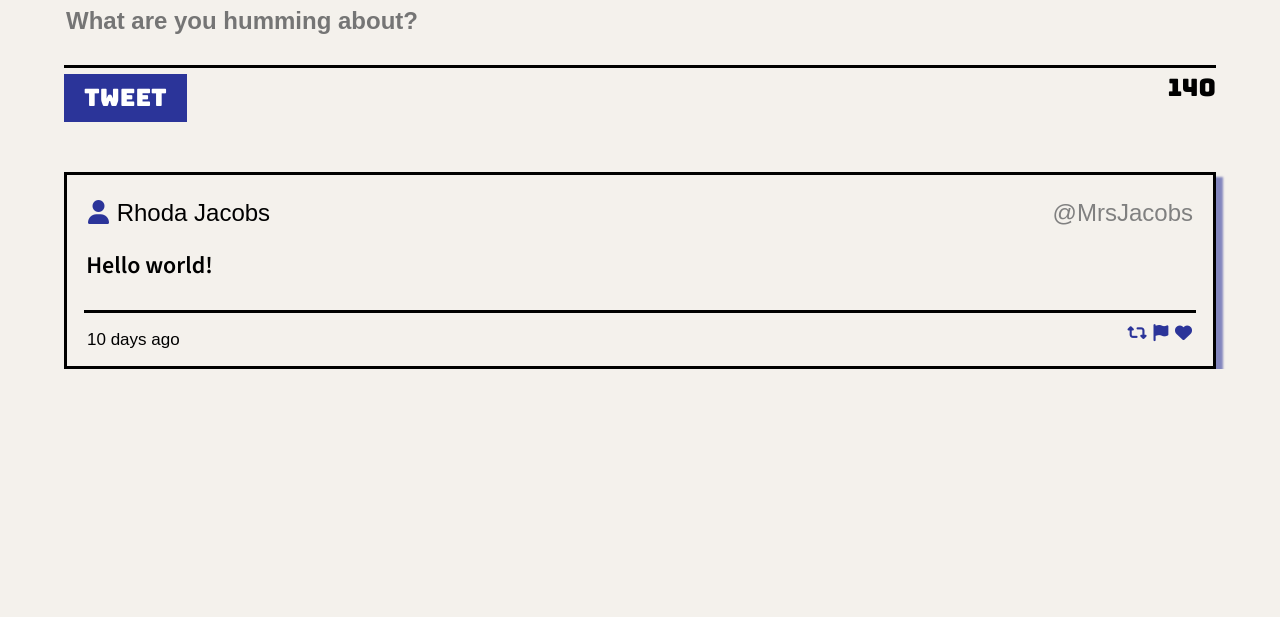
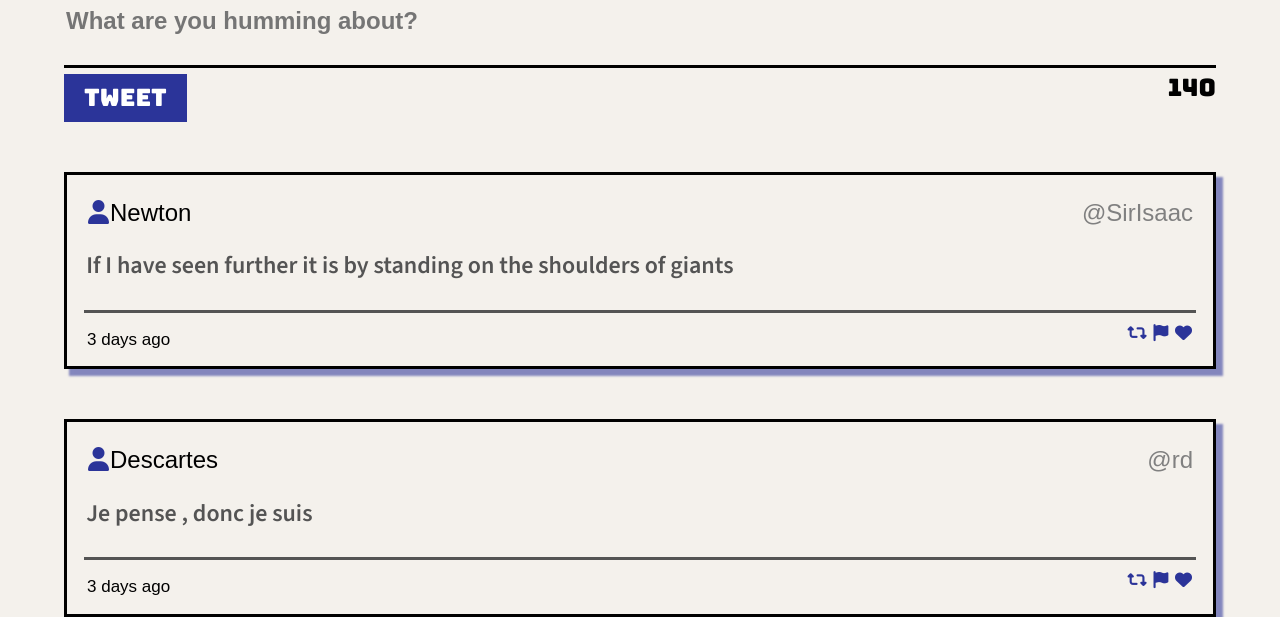
Before and after one commit to svaronc/tweeter, a website: page public/index.html in a window 1280 px wide. Shown: the part 607-1224 px from the top of the page. Before the commit the page ends 976 px from the top, so only its background shows below. Drawn offline with nearby package versions, Linux system fonts and the light colour scheme.

Commit message:
function to create and render tweets and ajust index.html

```diff
--- a/public/index.html
+++ b/public/index.html
@@ -68,21 +68,8 @@
           </footer>
         </form>
       </section>
-      <article>
-        <header class="tweet-header">
-          <p><i class="fa-solid fa-user"></i> Rhoda Jacobs</p>
-          <p>@MrsJacobs</p>
-        </header>
-        <textarea name="text" class="tweet-main-text">Hello world!</textarea>
-        <footer class="tweet-footer">
-          <p>10 days ago</p>
-          <div class="tweet-footer-icons">
-            <i class="fa-solid fa-retweet"></i>
-            <i class="fa-solid fa-flag"></i>
-            <i class="fa-solid fa-heart"></i>
-          </div>
-        </footer>
-      </article>
+      <section id="tweets-container">
+      </section>
     </main>
     <script src="./scripts/composer-char-counter.js"></script>
   </body>
--- a/public/scripts/client.js
+++ b/public/scripts/client.js
@@ -3,3 +3,65 @@
  * jQuery is already loaded
  * Reminder: Use (and do all your DOM work in) jQuery's document ready function
  */
+
+$(document).ready(function () {
+  // Test / driver code (temporary). Eventually will get this from the server.
+  const data = [
+    {
+      user: {
+        name: "Newton",
+        avatars: "https://i.imgur.com/73hZDYK.png",
+        handle: "@SirIsaac",
+      },
+      content: {
+        text: "If I have seen further it is by standing on the shoulders of giants",
+      },
+      created_at: 1461116232227,
+    },
+    {
+      user: {
+        name: "Descartes",
+        avatars: "https://i.imgur.com/nlhLi3I.png",
+        handle: "@rd",
+      },
+      content: {
+        text: "Je pense , donc je suis",
+      },
+      created_at: 1461113959088,
+    },
+  ];
+
+  // to add it to the page so we can make sure it's got all the right elements, classes, etc.
+  const renderTweets = function (tweets) {
+    for (const tw of tweets) {
+      const $tweet = createTweetElement(tw);
+      $("#tweets-container").append($tweet);
+    }
+  };
+  const createTweetElement = function (data) {
+    let tweetDay = new Date(data.created_at);
+    const $tweet = $(`
+  <article>
+        <header class="tweet-header">
+          <p><i class="fa-solid fa-user"></i>${data.user.name}</p>
+          <p>${data.user.handle}</p>
+        </header>
+        <textarea disabled = "true" name="text" class="tweet-main-text">${
+          data.content.text
+        }</textarea>
+        <footer class="tweet-footer">
+          <p>${tweetDay.getDay()} days ago</p>
+          <div class="tweet-footer-icons">
+            <i class="fa-solid fa-retweet"></i>
+            <i class="fa-solid fa-flag"></i>
+            <i class="fa-solid fa-heart"></i>
+          </div>
+        </footer>
+      </article>
+  `);
+    return $tweet;
+  };
+  // Test / driver code (temporary)
+  renderTweets(data);
+  console.log($tweet); // to see what it looks like
+});
--- a/server/data-files/initial-tweets.json
+++ b/server/data-files/initial-tweets.json
@@ -8,7 +8,7 @@
     "content": {
       "text": "If I have seen further it is by standing on the shoulders of giants"
     },
-    "created_at": 1699410135261
+    "created_at": 1699738582305
   },
   {
     "user": {
@@ -19,6 +19,6 @@
     "content": {
       "text": "Je pense , donc je suis"
     },
-    "created_at": 1699496535261
+    "created_at": 1699824982305
   }
 ]
```
